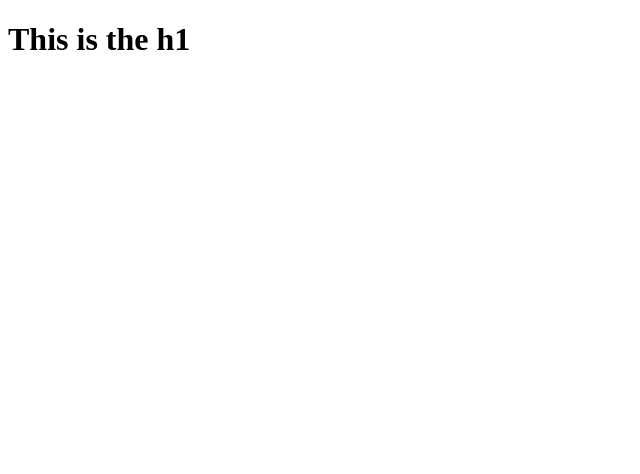
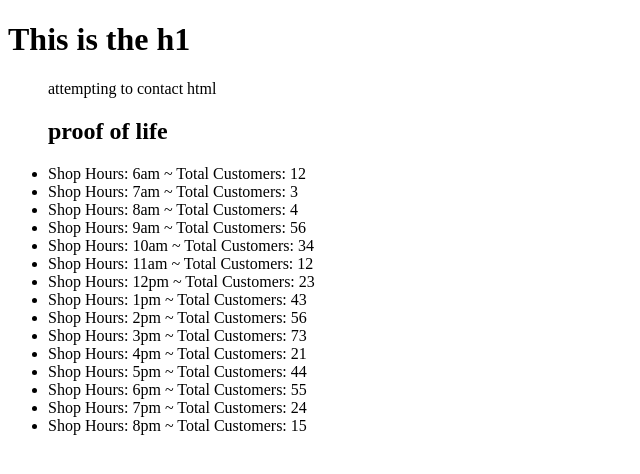
Before and after one commit to egconley/cookie-stand, a plain HTML site: page index.html in a window 1280 px wide. Shown: the whole page, without its empty margins (0-640 px from the left). Drawn offline with Linux system fonts and the light colour scheme.

Commit message:
set up working example from class

```diff
--- a/app.js
+++ b/app.js
@@ -0,0 +1,21 @@
+var parentEl = document.getElementById('parentElement');
+parentEl.textContent = 'attempting to contact html';
+
+var child = document.createElement('h1');
+child.textContent = 'proof of life';
+parentEl.appendChild(child);
+
+var salmonCookieShop = {
+  shopHours: ['6am', '7am', '8am', '9am', '10am', '11am', '12pm', '1pm', '2pm', '3pm', '4pm', '5pm', '6pm', '7pm', '8pm'],
+  hourTotals: [12, 3, 4, 56, 34, 12, 23, 43, 56, 73, 21, 44, 55, 24, 15],
+  locationName: 'Pike Place Market',
+  render: function() {
+    for (var i = 0; i < this.shopHours.length; i++) {
+      var childEl = document.createElement('li');
+      this.shopHours[i];
+      childEl.textContent = `Shop Hours: ${this.shopHours[i]} ~ Total Customers: ${this.hourTotals[i]}`;
+      parentEl.appendChild(childEl);
+    }
+  }
+}
+salmonCookieShop.render();
--- a/index.html
+++ b/index.html
@@ -9,7 +9,8 @@
 <body>
   <h1>This is the h1</h1>
   <section>
-    <ul></ul>
+    <ul id="parentElement"></ul>
   </section>
+  <script src="app.js"></script>
 </body>
 </html>
```
